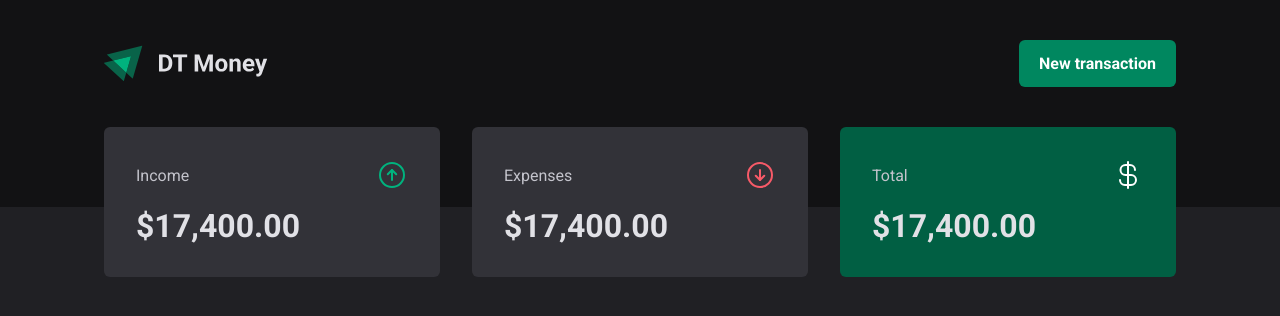
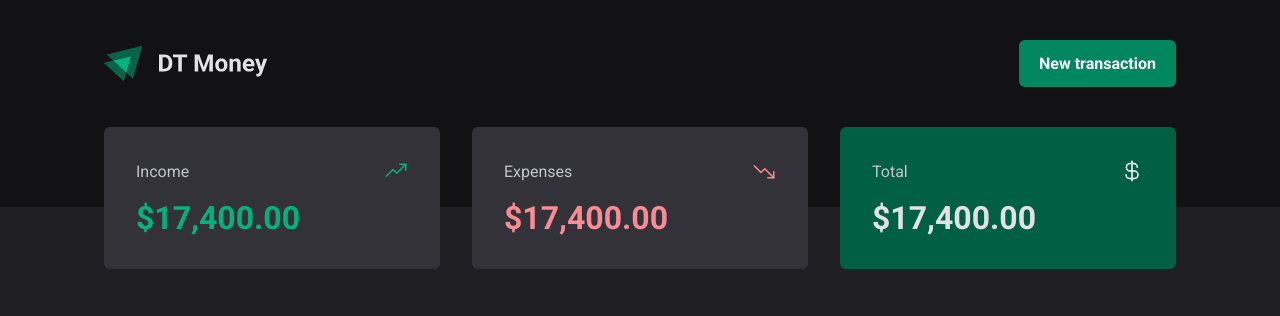
Before and after one commit to renandf/rocketseat-dt-money, a React (Vite) app: page / in a window 1280 px wide. Shown: the top 316 px of the page. Built offline with nearby package versions, Linux system fonts and the light colour scheme.

Commit message:
feat: Update icons and 'strong' style

```diff
--- a/src/components/Summary/index.tsx
+++ b/src/components/Summary/index.tsx
@@ -1,4 +1,4 @@
-import { ArrowCircleDown, ArrowCircleUp, CurrencyDollar } from 'phosphor-react'
+import { CurrencyDollar, TrendDown, TrendUp } from 'phosphor-react'
 import { SummaryCard, SummaryContainer } from './styled'
 
 export function Summary() {
@@ -7,7 +7,7 @@ export function Summary() {
       <SummaryCard variant='income'>
         <header>
           <span>Income</span>
-          <ArrowCircleUp size={32} />
+          <TrendUp size={24} />
         </header>
 
         <strong>$17,400.00</strong>
@@ -16,7 +16,7 @@ export function Summary() {
       <SummaryCard variant='expense'>
         <header>
           <span>Expenses</span>
-          <ArrowCircleDown size={32} />
+          <TrendDown size={24} />
         </header>
 
         <strong>$17,400.00</strong>
@@ -25,7 +25,7 @@ export function Summary() {
       <SummaryCard variant='total'>
         <header>
           <span>Total</span>
-          <CurrencyDollar size={32} />
+          <CurrencyDollar size={24} />
         </header>
 
         <strong>$17,400.00</strong>
--- a/src/components/Summary/styled.ts
+++ b/src/components/Summary/styled.ts
@@ -36,14 +36,14 @@ export const SummaryCard = styled.div<SummaryCardProps>`
   }
 
   ${props => props.variant === 'income' && css`
-    svg {
+    strong, svg {
       color: ${props.theme['green-300']};
     }
   `}
 
   ${props => props.variant === 'expense' && css`
-    svg {
-      color: ${props.theme['red-300']};
+    strong, svg {
+      color: ${props.theme['red-200']};
     }
   `}
 
--- a/src/styles/themes/default.ts
+++ b/src/styles/themes/default.ts
@@ -14,6 +14,7 @@ export const defaultTheme = {
   'green-500': '#00875F',
   'green-700': '#015F43',
 
+  'red-200': '#f98b95',
   'red-300': '#F75A68',
   'red-500': '#AB222E',
   'red-700': '#7A1921',
```
